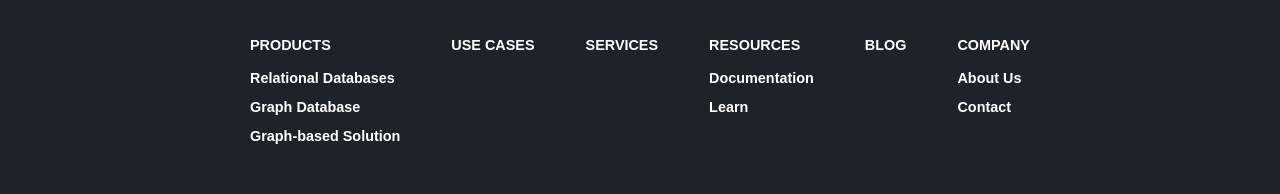
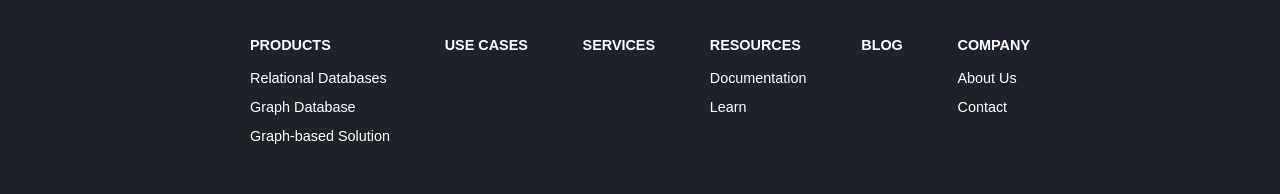
Before and after one commit to MercyKorir/bitnine-global, a Next.js app: page / in a window 1280 px wide. Shown: the part 4004-4198 px from the top of the page. Built offline with nearby package versions, Linux system fonts and the light colour scheme; a web font is replaced by a local one.

Commit message:
fix: font issues

```diff
--- a/src/components/Footer.tsx
+++ b/src/components/Footer.tsx
@@ -10,13 +10,13 @@ const Footer: React.FC<{}> = (props: Props) => {
           <div className=' mb-2 font-bold'>PRODUCTS</div>
           <div className='flex flex-col gap-1'>
             <div>
-              <a href="" className=' font-semibold hover:text-[#4a8eff]'>Relational Databases</a>
+              <a href="" className='  hover:text-[#4a8eff]'>Relational Databases</a>
             </div>
             <div>
-              <a href="" className=' font-semibold hover:text-[#4a8eff]'>Graph Database</a>
+              <a href="" className=' hover:text-[#4a8eff]'>Graph Database</a>
             </div>
             <div>
-              <a href="" className=' font-semibold hover:text-[#4a8eff]'>Graph-based Solution</a>
+              <a href="" className=' hover:text-[#4a8eff]'>Graph-based Solution</a>
             </div>
           </div>
         </div>
@@ -30,10 +30,10 @@ const Footer: React.FC<{}> = (props: Props) => {
           <div className=' mb-2 font-bold'>RESOURCES</div>
           <div className='flex flex-col gap-1'>
             <div>
-              <a href="" className=' font-semibold hover:text-[#4a8eff]'>Documentation</a>
+              <a href="" className='hover:text-[#4a8eff]'>Documentation</a>
             </div>
             <div>
-              <a href="" className=' font-semibold hover:text-[#4a8eff]'>Learn</a>
+              <a href="" className='hover:text-[#4a8eff]'>Learn</a>
             </div>
           </div>
         </div>
@@ -44,10 +44,10 @@ const Footer: React.FC<{}> = (props: Props) => {
           <div className=' mb-2 font-bold'>COMPANY</div>
           <div className='flex flex-col gap-1'>
             <div>
-              <a href="" className=' font-semibold hover:text-[#4a8eff]'>About Us</a>
+              <a href="" className='hover:text-[#4a8eff]'>About Us</a>
             </div>
             <div>
-                <a href="" className=' font-semibold hover:text-[#4a8eff]'>Contact</a>
+                <a href="" className='hover:text-[#4a8eff]'>Contact</a>
             </div>
           </div>
         </div>
```
